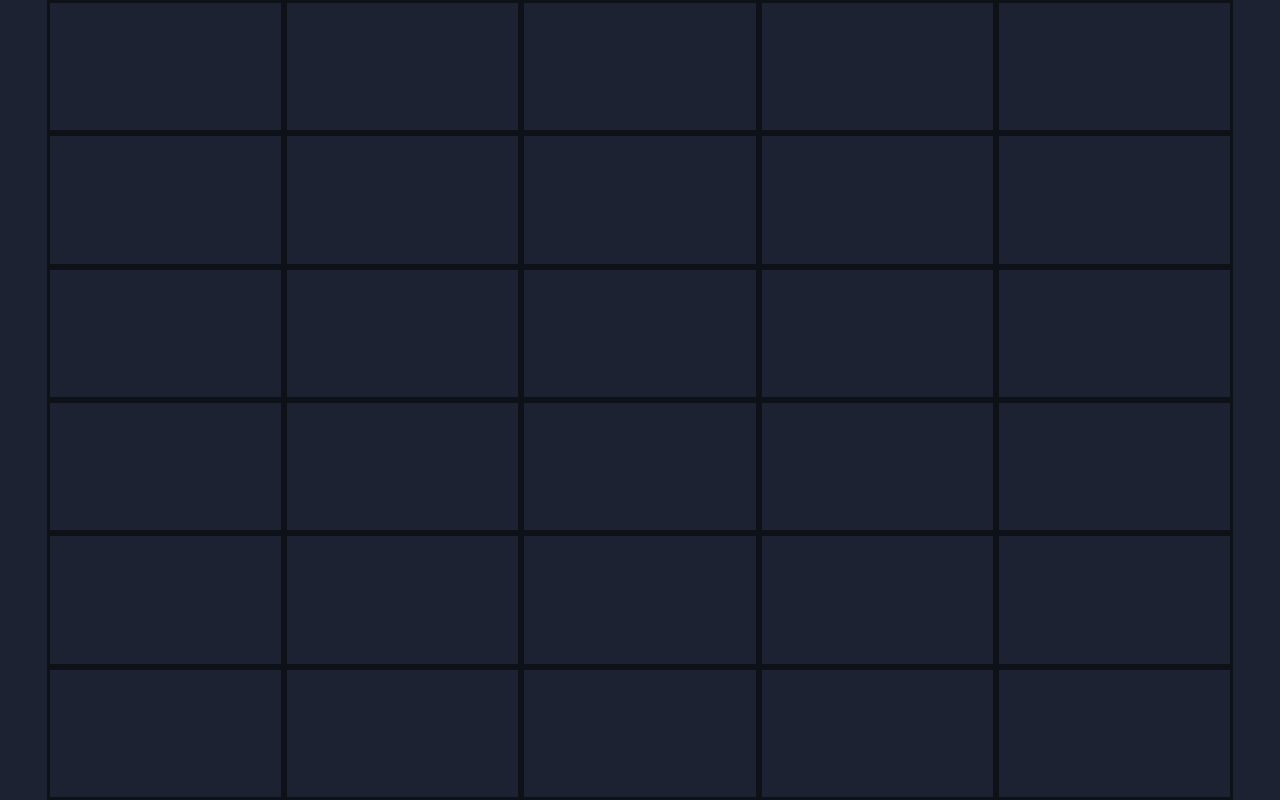
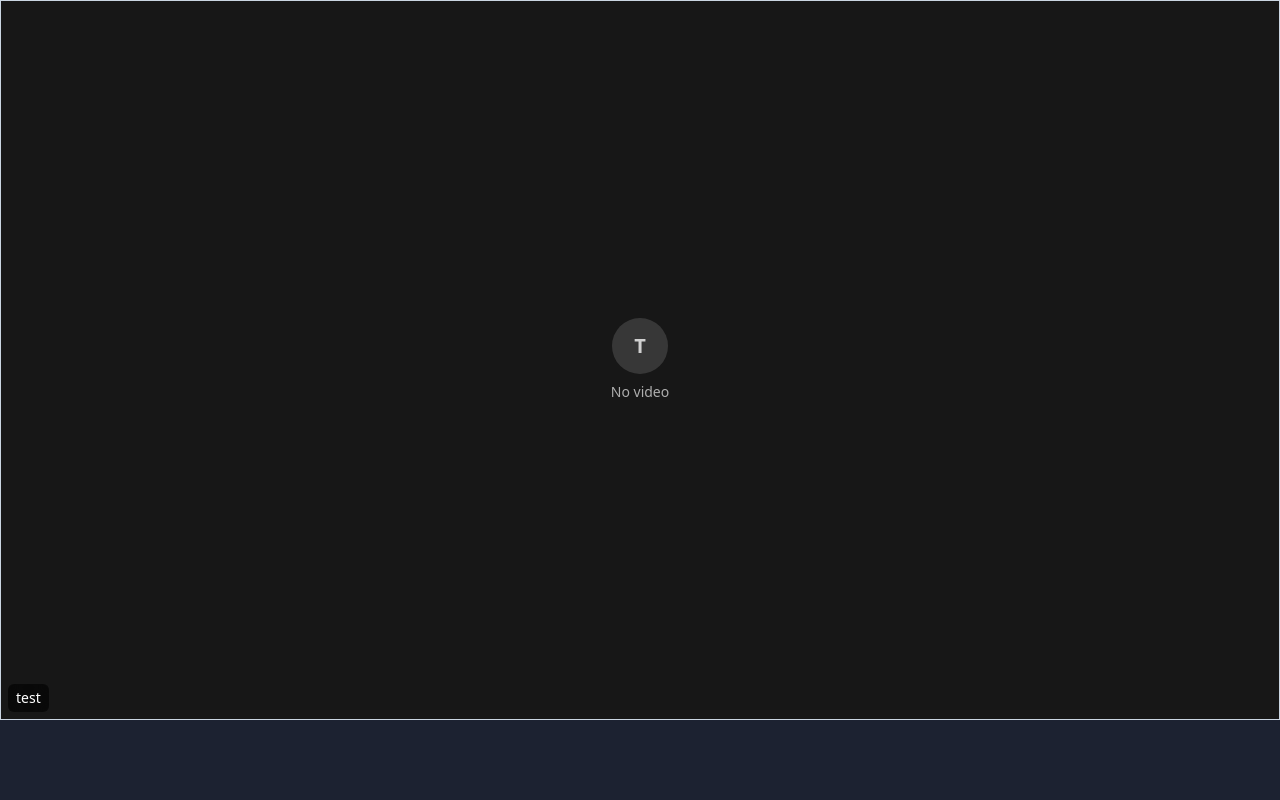
Before and after one commit to henryamatsu/project-vroom, a Next.js app: page / in a window 1280 px wide. Built offline with nearby package versions, Linux system fonts and the light colour scheme.

Commit message:
add speaking highlight ring

```diff
--- a/src/app/page.tsx
+++ b/src/app/page.tsx
@@ -3,7 +3,7 @@ import VideoGrid from "../components/VideoGrid";
 export default function Home() {
   return (
     <>
-      <VideoGrid count={30} />
+      <VideoGrid count={1} />
     </>
   );
 }
--- /dev/null
+++ b/src/components/VideoCard.tsx
@@ -0,0 +1,42 @@
+type VideoCardProps = {
+  name: string;
+  isMuted: boolean;
+  isSpeaking?: boolean;
+};
+
+export default function VideoCard({
+  name,
+  isMuted,
+  isSpeaking = false,
+}: VideoCardProps) {
+  return (
+    <div
+      className={`relative flex aspect-video w-full items-center justify-center bg-neutral-900 text-white inset-ring ${
+        isSpeaking ? `inset-ring-lime-300` : "inset-ring-slate-300"
+      }`}
+    >
+      {/* Video placeholder */}
+      <div className="flex flex-col items-center justify-center opacity-80">
+        <div className="mb-2 flex h-14 w-14 items-center justify-center rounded-full bg-neutral-700 text-xl font-semibold">
+          {name.charAt(0).toUpperCase()}
+        </div>
+        <span className="text-sm text-neutral-300">No video</span>
+      </div>
+
+      {/* Name + mute badge */}
+      <div className="absolute bottom-2 left-2">
+        <div className="flex items-center gap-2 rounded-md bg-black/60 px-2 py-1 backdrop-blur-sm">
+          <span className="max-w-[120px] truncate text-sm font-medium">
+            {name}
+          </span>
+
+          {isMuted && (
+            <span className="text-red-400" title="Muted">
+              🔇
+            </span>
+          )}
+        </div>
+      </div>
+    </div>
+  );
+}
--- a/src/components/VideoGrid.tsx
+++ b/src/components/VideoGrid.tsx
@@ -1,6 +1,7 @@
 "use client";
 
 import { useRef, useState, useCallback, useEffect } from "react";
+import VideoCard from "./VideoCard";
 
 const ASPECT_RATIO = 16 / 9;
 
@@ -101,11 +102,7 @@ export default function VideoGrid({ count }: { count: number }) {
         }}
       >
         {Array.from({ length: count }, (_, i) => (
-          <div
-            key={i}
-            className="video-cell"
-            style={{ aspectRatio: ASPECT_RATIO, width: "100%", height: "100%" }}
-          />
+          <VideoCard name={"test"} isMuted={false} isSpeaking={false} key={i} />
         ))}
       </div>
     </div>
```
